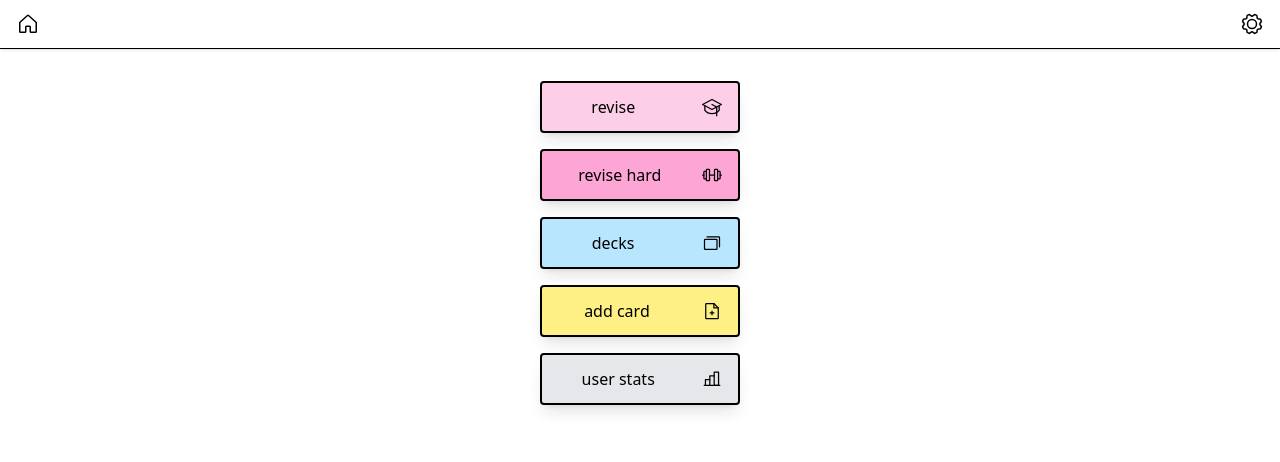
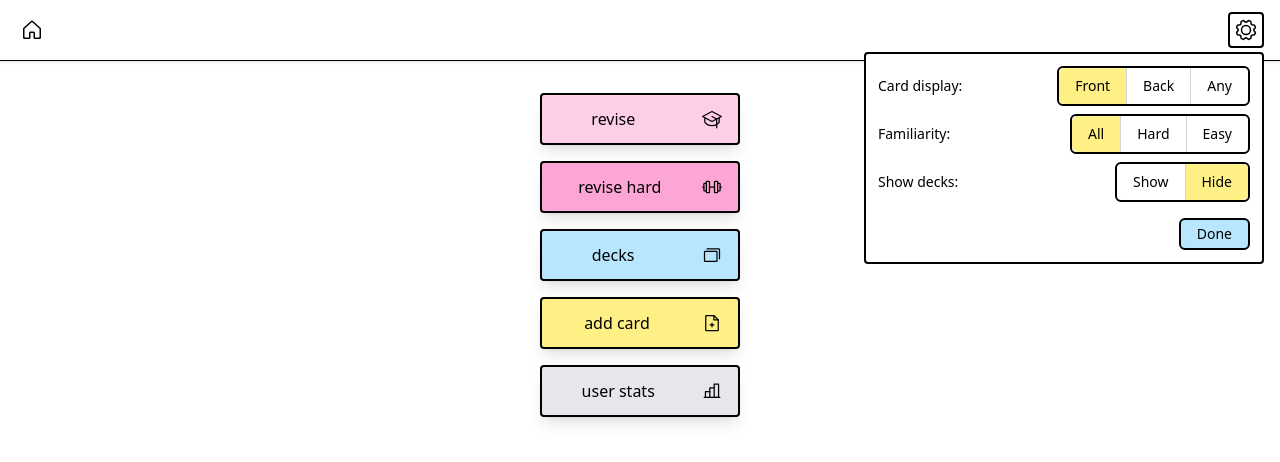
Before and after one commit to acunil/flashcards, a React (Vite) app in the folder flashcards-app/: page / in a window 1280 px wide. Both pictures are taken after a click on the icon 1252 px from the left and 24 px from the top of the page. Shown: the top 462 px of the page. Built offline with nearby package versions, Linux system fonts and the light colour scheme.

Commit message:
FC-15 implement rate endpoint when difficulty buttons are pressed

```diff
--- a/flashcards-app/src/components/difficultyButtons/index.tsx
+++ b/flashcards-app/src/components/difficultyButtons/index.tsx
@@ -7,25 +7,40 @@ import {
 } from "phosphor-react";
 
 const levels = [
-  { label: "Impossible", Icon: SmileyXEyes, buttonClassName: "bg-red-300" },
-  { label: "Very Hard", Icon: SmileyNervous, buttonClassName: "bg-orange-300" },
-  { label: "Hard", Icon: SmileyMeh, buttonClassName: "bg-yellow-200" },
-  { label: "Medium", Icon: Smiley, buttonClassName: "bg-green-200" },
-  { label: "Easy", Icon: Lightning, buttonClassName: "bg-sky-200" },
+  {
+    label: "Impossible",
+    Icon: SmileyXEyes,
+    buttonClassName: "bg-red-300",
+    rating: 5,
+  },
+  {
+    label: "Very Hard",
+    Icon: SmileyNervous,
+    buttonClassName: "bg-orange-300",
+    rating: 4,
+  },
+  {
+    label: "Hard",
+    Icon: SmileyMeh,
+    buttonClassName: "bg-yellow-200",
+    rating: 3,
+  },
+  { label: "Medium", Icon: Smiley, buttonClassName: "bg-green-200", rating: 2 },
+  { label: "Easy", Icon: Lightning, buttonClassName: "bg-sky-200", rating: 1 },
 ];
 
 interface DifficultyButtonsProps {
-  onSelectDifficulty: (levelLabel: string) => void;
+  onSelectDifficulty: (rating: number) => void;
 }
 
 const DifficultyButtons = ({ onSelectDifficulty }: DifficultyButtonsProps) => {
   return (
     <div className="flex justify-between gap-2 mt-4 w-full max-w-md">
-      {levels.map(({ label, Icon, buttonClassName }) => (
+      {levels.map(({ label, Icon, buttonClassName, rating }) => (
         <button
           key={label}
           className={`flex flex-col items-center p-2 border-2 rounded hover:bg-gray-100 w-full cursor-pointer ${buttonClassName}`}
-          onClick={() => onSelectDifficulty(label)}
+          onClick={() => onSelectDifficulty(rating)}
         >
           <Icon size={24} />
           <span className="text-xs mt-1">{label}</span>
--- a/flashcards-app/src/components/filpCard/index.tsx
+++ b/flashcards-app/src/components/filpCard/index.tsx
@@ -8,22 +8,32 @@ export interface Card {
 
 interface FlipCardProps {
   card: Card;
+  displayMode?: "Front" | "Back" | "Any";
   sideLabelFront?: string;
   sideLabelBack?: string;
+  decks?: string;
+  showDecks?: boolean;
 }
 
 const FlipCard = ({
   card,
+  displayMode = "Front",
   sideLabelFront = "front",
   sideLabelBack = "back",
+  showDecks = false,
+  decks,
 }: FlipCardProps) => {
   const [flipped, setFlipped] = useState(false);
   const [internalCard, setInternalCard] = useState(card);
 
   useEffect(() => {
     if (card.id !== internalCard.id) {
+      let defaultFlipped = false;
+
+      if (displayMode === "Back") defaultFlipped = true;
+      if (displayMode === "Any") defaultFlipped = Math.random() < 0.5;
       // Start flip reset
-      setFlipped(false);
+      setFlipped(defaultFlipped);
 
       // Wait for flip reset animation to finish before updating content
       const timeout = setTimeout(() => {
@@ -32,7 +42,7 @@ const FlipCard = ({
 
       return () => clearTimeout(timeout);
     }
-  }, [card, internalCard.id]);
+  }, [card, displayMode, internalCard.id]);
 
   return (
     <div
@@ -55,6 +65,11 @@ const FlipCard = ({
             <div className="flex items-center justify-center h-full text-center px-2">
               {internalCard.front}
             </div>
+            {showDecks && decks && (
+              <span className="absolute bottom-2 right-2 text-xs text-gray-400">
+                {decks}
+              </span>
+            )}
           </div>
 
           {/* Back Side */}
@@ -65,6 +80,11 @@ const FlipCard = ({
             <div className="flex items-center justify-center h-full text-center px-2">
               {internalCard.back}
             </div>
+            {showDecks && decks && (
+              <span className="absolute bottom-2 right-2 text-xs text-gray-400">
+                {decks}
+              </span>
+            )}
           </div>
         </div>
       </div>
--- a/flashcards-app/src/components/header/index.tsx
+++ b/flashcards-app/src/components/header/index.tsx
@@ -1,17 +1,75 @@
 import { Gear, House } from "phosphor-react";
+import { useState } from "react";
 import { useNavigate } from "react-router-dom";
+import Toggle from "../toggle";
 
-const Header = () => {
+interface HeaderProps {
+  cardDisplay: "Front" | "Back" | "Any";
+  setCardDisplay: (val: "Front" | "Back" | "Any") => void;
+}
+
+const Header = ({ cardDisplay, setCardDisplay }: HeaderProps) => {
   const navigate = useNavigate();
+  const [showDropdown, setShowDropdown] = useState(false);
+  const [familiarity, setFamiliarity] = useState("All");
+  const [showDeckNames, setShowDeckNames] = useState("Hide");
 
   return (
     <header className="flex justify-between items-center px-4 py-3 border-b shadow-sm">
-      <House
-        size={24}
-        className="cursor-pointer"
-        onClick={() => navigate("/")}
-      />
-      <Gear size={24} className="cursor-pointer" />
+      <div className="p-1">
+        <House
+          size={24}
+          className="cursor-pointer"
+          onClick={() => navigate("/")}
+        />
+      </div>
+      <div
+        className={`p-1 border-2 rounded transition-colors ${
+          showDropdown ? "bg-white border-black" : "border-transparent"
+        }`}
+      >
+        <Gear
+          size={24}
+          className="cursor-pointer"
+          onClick={() => setShowDropdown((prev) => !prev)}
+        />
+      </div>
+      {showDropdown && (
+        <div className="absolute right-4 top-9 mt-4 w-100 bg-white border-2 rounded z-10 text-sm p-3 space-y-2">
+          <div className="flex items-center justify-between">
+            <label>Card display:</label>
+            <Toggle
+              options={["Front", "Back", "Any"]}
+              selected={cardDisplay}
+              onChange={setCardDisplay}
+            />
+          </div>
+          <div className="flex items-center justify-between">
+            <label>Familiarity:</label>
+            <Toggle
+              options={["All", "Hard", "Easy"]}
+              selected={familiarity}
+              onChange={setFamiliarity}
+            />
+          </div>
+          <div className="flex items-center justify-between">
+            <label>Show decks:</label>
+            <Toggle
+              options={["Show", "Hide"]}
+              selected={showDeckNames}
+              onChange={setShowDeckNames}
+            />
+          </div>
+          <div className="flex justify-end pt-2">
+            <button
+              onClick={() => setShowDropdown(false)}
+              className="border-2 bg-sky-200 px-4 py-1 rounded-md cursor-pointer hover:bg-sky-300 transition"
+            >
+              Done
+            </button>
+          </div>
+        </div>
+      )}
     </header>
   );
 };
--- /dev/null
+++ b/flashcards-app/src/components/toggle/index.tsx
@@ -0,0 +1,50 @@
+import { useState } from "react";
+
+interface ToggleProps<T extends string | number> {
+  options: T[];
+  selected?: T;
+  onChange?: (value: T) => void;
+}
+
+function Toggle<T extends string | number>({
+  options,
+  selected,
+  onChange,
+}: ToggleProps<T>) {
+  const [internalSelected, setInternalSelected] = useState<T>(options[0]);
+  const isControlled = selected !== undefined;
+  const current = isControlled ? selected : internalSelected;
+
+  const handleSelect = (value: T) => {
+    if (!isControlled) setInternalSelected(value);
+    onChange?.(value);
+  };
+
+  return (
+    <div className="flex border-2 rounded-md overflow-hidden divide-x divide-gray-300">
+      {options.map((option, index) => {
+        const isSelected = option === current;
+        const rounded =
+          index === 0
+            ? "rounded-l-md"
+            : index === options.length - 1
+            ? "rounded-r-md"
+            : "";
+
+        return (
+          <button
+            key={option}
+            onClick={() => handleSelect(option)}
+            className={`px-4 py-2 text-sm font-medium transition cursor-pointer ${rounded}
+              ${isSelected ? "bg-yellow-200" : "bg-white hover:bg-gray-200"}
+            `}
+          >
+            {option}
+          </button>
+        );
+      })}
+    </div>
+  );
+}
+
+export default Toggle;
--- /dev/null
+++ b/flashcards-app/src/hooks/useRateCard.ts
@@ -0,0 +1,16 @@
+const baseUrl = "http://localhost:8080/api/cards";
+
+const useRateCard = () => {
+  const rateCard = (id: string, rating: number) => {
+    fetch(`${baseUrl}/${id}/rate?rating=${rating}`, {
+      method: "POST",
+    }).catch((error) => {
+      // Optionally log error or ignore it
+      console.error("Failed to send rating", error);
+    });
+  };
+
+  return { rateCard };
+};
+
+export default useRateCard;
--- a/flashcards-app/src/pages/Revise.tsx
+++ b/flashcards-app/src/pages/Revise.tsx
@@ -3,10 +3,24 @@ import DifficultyButtons from "../components/difficultyButtons";
 import FlipCard from "../components/filpCard";
 import Header from "../components/header";
 import useCards from "../hooks/useCards";
+import useRateCard from "../hooks/useRateCard";
 
 const Revise = () => {
   const { cards, loading, error } = useCards();
+  const { rateCard } = useRateCard();
   const [currentIndex, setCurrentIndex] = useState(0);
+  const [cardDisplay, setCardDisplay] = useState<"Front" | "Back" | "Any">(
+    "Front"
+  );
+
+  const handleDifficultySelect = (rating: number) => {
+    if (cards.length === 0) return;
+
+    const currentCard = cards[currentIndex];
+    rateCard(currentCard.id, rating);
+
+    handleNext();
+  };
 
   const handleNext = () => {
     setCurrentIndex((prevIndex) =>
@@ -16,14 +30,14 @@ const Revise = () => {
 
   return (
     <div className="min-h-screen bg-pink-200">
-      <Header />
+      <Header cardDisplay={cardDisplay} setCardDisplay={setCardDisplay} />
       <main className="flex flex-col items-center gap-6 p-6">
         {loading && <p>Loading cards...</p>}
         {error && <p className="text-red-600">{error}</p>}
         {!loading && !error && cards.length > 0 && (
           <>
-            <FlipCard card={cards[currentIndex]} />
-            <DifficultyButtons onSelectDifficulty={handleNext} />
+            <FlipCard card={cards[currentIndex]} displayMode={cardDisplay} />
+            <DifficultyButtons onSelectDifficulty={handleDifficultySelect} />
           </>
         )}
         {!loading && !error && cards.length === 0 && <p>No cards available.</p>}
```
